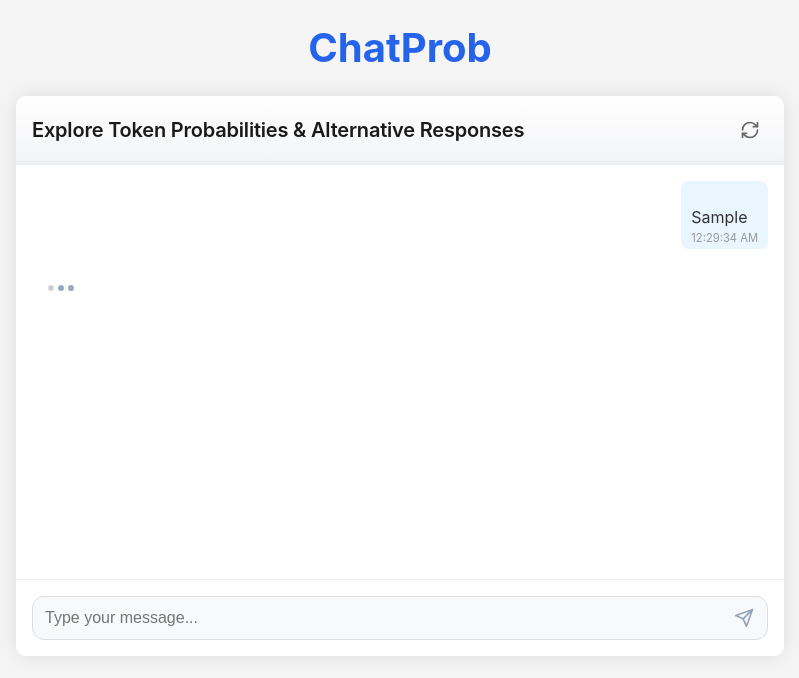
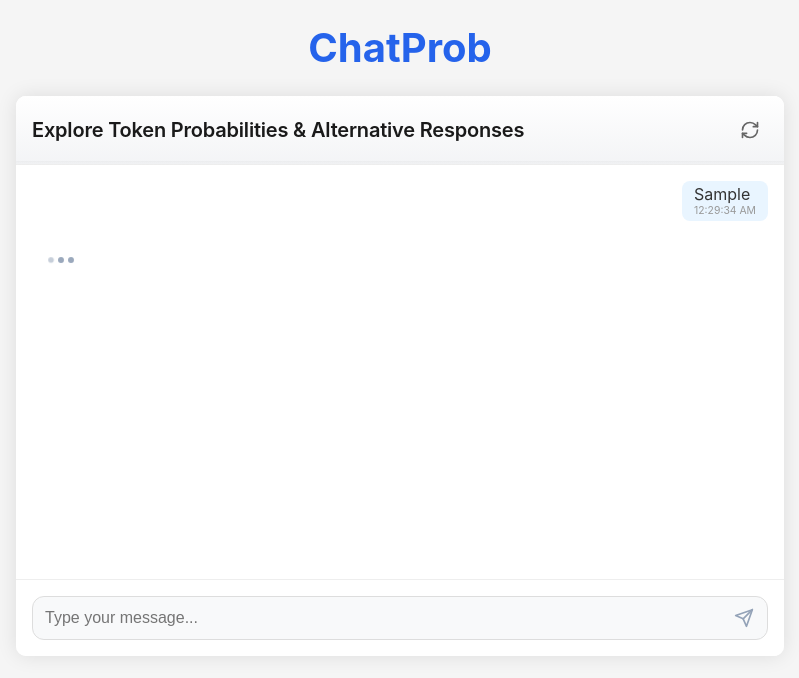
Before and after one commit to rdtiv/chatprob, a Next.js app: page / in a window 1280 px wide. Both pictures are taken after typing "Sample" into the empty fields and a click on the button 984 px from the left and 618 px from the top of the page. Shown: the top 678 px of the page, without its empty margins (240-1039 px from the left). Built offline with nearby package versions, Linux system fonts and the light colour scheme.

Commit message:
Update message styling in globals.css to enhance layout and readability. Adjust padding and display properties for user messages, and hide message headers in assistant messages for a cleaner interface.

```diff
--- a/styles/globals.css
+++ b/styles/globals.css
@@ -127,7 +127,21 @@ main {
   background-color: #e9f5ff;
   align-self: flex-end;
   margin-left: auto;
-  padding: 1px 10px;
+  padding: 4px 12px;
+  display: inline-flex;
+  flex-direction: column;
+}
+
+.user-message .message-text {
+  line-height: 1.2;
+  padding: 0;
+  margin: 0;
+}
+
+.user-message .message-timestamp {
+  margin-top: 2px;
+  line-height: 1;
+  font-size: 0.65rem;
 }
 
 .assistant-message {
@@ -383,6 +397,10 @@ main {
 }
 
 .message-header {
+  display: none;
+}
+
+.assistant-message .message-header {
   display: flex;
   justify-content: flex-end;
   align-items: center;
```
